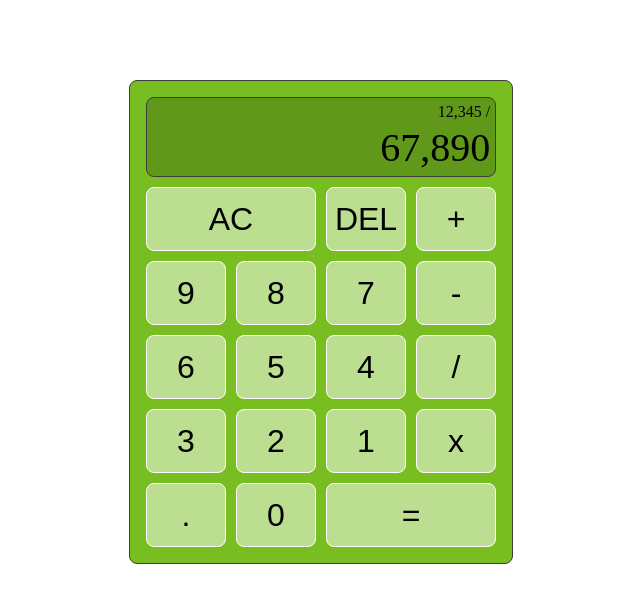
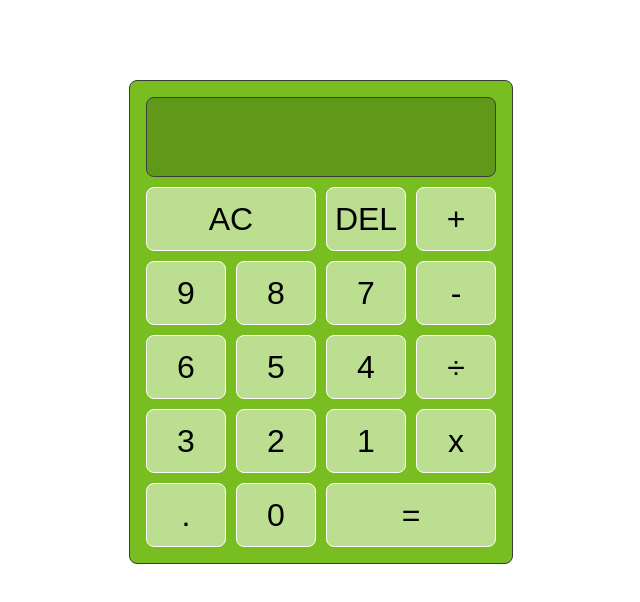
Before and after one commit to jso-dev/ASDA-calculator, a React (Create React App) app: page / in a window 1280 px wide. Shown: the top 602 px of the page, without its empty margins (319-959 px from the left). Built offline with nearby package versions, Linux system fonts and the light colour scheme.

Commit message:
added components and logic

```diff
--- a/src/App.js
+++ b/src/App.js
@@ -1,40 +1,172 @@
+import { useReducer } from 'react';
 import './App.css';
+import DigitButton from './components/DigitButton';
+import OperationButton from './components/OperationButton';
+
+export const ACTIONS = {
+  ADD_DIGIT: "add-digit",
+  CHOOSE_OPERATION: "choose-operation",
+  CLEAR: "clear",
+  DELETE_DIGIT: "delete-digit",
+  EVALUATE: "evaluate"
+}
+
+function reducer(state, {type, payload}) {
+  switch(type) {
+    case ACTIONS.ADD_DIGIT:
+      if (state.overwrite) {
+        return {
+          ...state,
+          currentOperand: payload.digit,
+          overwrite: false,
+        }
+      }
+      if (payload.digit === "0" && state.currentOperand === "0") {
+        return state
+      }
+      if (payload.digit === "." && state.currentOperand?.includes(".")) {
+        return state
+      }
+      return {
+        ...state,
+        currentOperand: `${state.currentOperand || ""}${payload.digit}`
+      }
+
+    case ACTIONS.CHOOSE_OPERATION:
+      console.log(state)
+      if (state.currentOperand === null && state.previousOperand === null) {
+        return state
+      }
+      if (state.currentOperand === null) {
+        return {
+          ...state,
+          operation: payload.operation,
+        }
+      }
+      if (state.previousOperand == null) {
+        return {
+          ...state,
+          operation: payload.operation,
+          previousOperand: state.currentOperand,
+          currentOperand: null,
+        }
+      }
+      return {
+        ...state,
+        previousOperand: evaluate(state),
+        operation: payload.operation,
+        currentOperand: null
+      }
+    case ACTIONS.CLEAR:
+      return {}
+    case ACTIONS.DELETE_DIGIT:
+      if (state.overwrite) {
+        return {
+          ...state,
+          overwrite: false,
+          currentOperand: null,
+        }
+      }
+      if (state.currentOperand == null) return state
+      if (state.currentOperand.length === 1) {
+        return { ...state, currentOperand: null }
+      }
+
+      return {
+        ...state,
+        currentOperand: state.currentOperand.slice(0, -1),
+      }
+    case ACTIONS.EVALUATE:
+      if (
+        state.operation == null ||
+        state.currentOperand == null ||
+        state.previousOperand == null
+      ) {
+        return state
+      }
+
+      return {
+        ...state,
+        overwrite: true,
+        previousOperand: null,
+        operation: null,
+        currentOperand: evaluate(state),
+      }
+      break
+    default:
+      return state
+  }
+}
+
+function evaluate({currentOperand, previousOperand, operation}) {
+  const prev = parseFloat(previousOperand),
+        current = parseFloat(currentOperand)
+  if (isNaN(prev) || isNaN(current)) return ""
+  let evaluation = ""
+  switch (operation) {
+    case "+":
+      evaluation = prev + current
+      break
+    case "-":
+        evaluation = prev - current
+      break
+    case "÷":
+        evaluation = prev / current
+      break
+    case "x":
+        evaluation = prev * current
+      break
+    default:
+      return ""
+  }
+  return evaluation.toString()
+}
+
+const INTEGER_FORMATTER = new Intl.NumberFormat("en-us", {
+  maximumFractionDigits: 0,
+})
+function formatOperand(operand) {
+  if (operand == null) return
+  const [integer, decimal] = operand.split(".")
+  if (decimal == null) return INTEGER_FORMATTER.format(integer)
+  return `${INTEGER_FORMATTER.format(integer)}.${decimal}`
+}
 
 function App() {
+  const [{ previousOperand, currentOperand, operation }, dispatch] = useReducer(reducer, {})
+
   return (
     <div className="calculator-grid">
       <div className="calculator-screen">
         <div className="previousOperand">
-          12,345 /
+          {(formatOperand(previousOperand))} {operation}
         </div>
         <div className="currentOperand">
-          67,890
+          {formatOperand(currentOperand)}
         </div>
       </div>
-        <button className="span-2">AC</button>
-        <button>DEL</button>
-        <button>+</button>
+        <button className="span-2" onClick={() => dispatch({type: ACTIONS.CLEAR})}>AC</button>
+        <button onClick={() => dispatch({ type: ACTIONS.DELETE_DIGIT })}>DEL</button>
+        <OperationButton dispatch={dispatch} operation="+">+</OperationButton>
 
-        <button>9</button>
-        <button>8</button>
-        <button>7</button>
-        <button>-</button>
+        <DigitButton dispatch={dispatch} digit="9">9</DigitButton>
+        <DigitButton dispatch={dispatch} digit="8">8</DigitButton>
+        <DigitButton dispatch={dispatch} digit="7">7</DigitButton>
+        <OperationButton dispatch={dispatch} operation="-">-</OperationButton>
 
-        <button>6</button>
-        <button>5</button>
-        <button>4</button>
-        <button>/</button>
+        <DigitButton dispatch={dispatch} digit="6">6</DigitButton>
+        <DigitButton dispatch={dispatch} digit="5">5</DigitButton>
+        <DigitButton dispatch={dispatch} digit="4">4</DigitButton>
+        <OperationButton dispatch={dispatch} operation="÷">÷</OperationButton>
 
-        <button>3</button>
-        <button>2</button>
-        <button>1</button>
-        <button>x</button>
+        <DigitButton dispatch={dispatch} digit="3">3</DigitButton>
+        <DigitButton dispatch={dispatch} digit="2">2</DigitButton>
+        <DigitButton dispatch={dispatch} digit="1">1</DigitButton>
+        <OperationButton dispatch={dispatch} operation="x">x</OperationButton>
 
-        <button>.</button>
-        <button>0</button>
-        <button className="span-2">=</button>
-
-
+        <DigitButton dispatch={dispatch} digit=".">.</DigitButton>
+        <DigitButton dispatch={dispatch} digit="0">0</DigitButton>
+        <button className="span-2" onClick={() => dispatch({ type: ACTIONS.EVALUATE })}>=</button>
     </div>
   );
 }
--- /dev/null
+++ b/src/components/DigitButton.js
@@ -0,0 +1,5 @@
+import { ACTIONS } from '../App'
+
+export default function DigitButton({ dispatch, digit }) {
+    return <button onClick={() => dispatch({ type: ACTIONS.ADD_DIGIT, payload: { digit } })}>{digit}</button>
+}
--- /dev/null
+++ b/src/components/OperationButton.js
@@ -0,0 +1,5 @@
+import { ACTIONS } from '../App'
+
+export default function OperationButton({ dispatch, operation }) {
+    return <button onClick={() => dispatch({ type: ACTIONS.CHOOSE_OPERATION, payload: { operation } })}>{operation}</button>
+}
```
